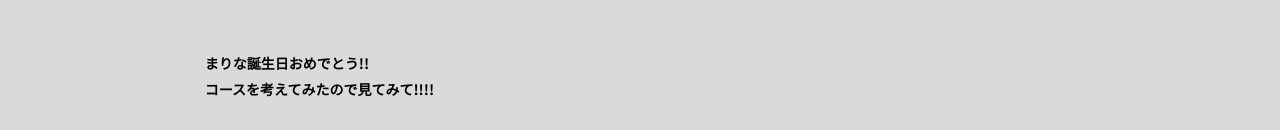
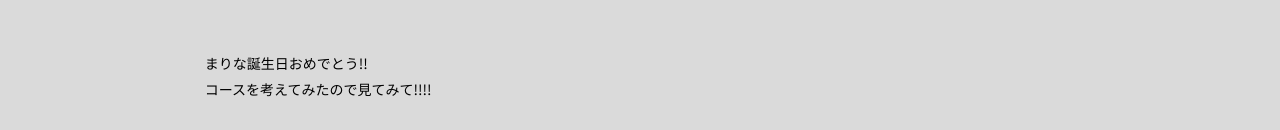
Before and after one commit to ryo-0290/happybirthday, a plain HTML site: page index.html in a window 1280 px wide. Shown: the part 822-952 px from the top of the page. Drawn offline with nearby package versions, Linux system fonts and the light colour scheme; a web font is replaced by a local one.

Commit message:
Update index.html

```diff
--- a/index.html
+++ b/index.html
@@ -46,7 +46,7 @@
 					<h2><span>MESSAGE</span></h2>
 				</header>
 				<div class="innerS">
-					<h3 style="text-align:center><b>まりな誕生日おめでとう!!<br>コースを考えてみたので見てみて!!!!</b></h3>
+					まりな誕生日おめでとう!!<br>コースを考えてみたので見てみて!!!!
 				</div>
 			</section>
 			<!-- // MESSAGE -->
```
